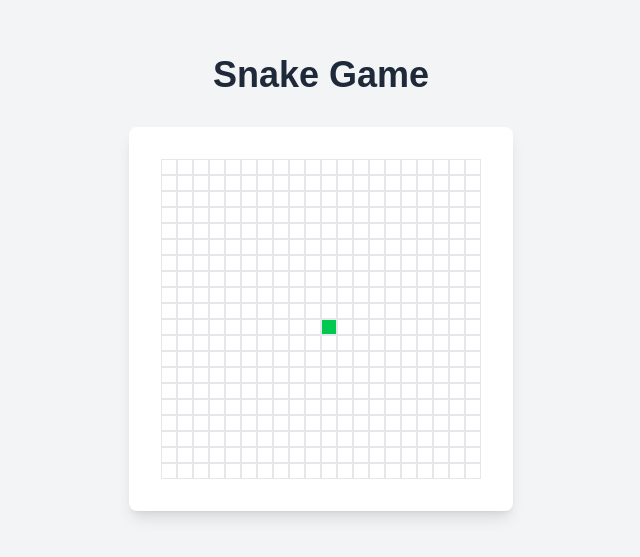
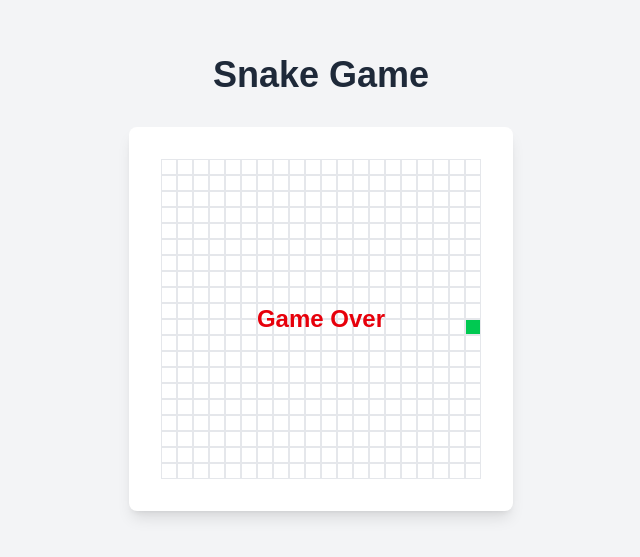
Before and after one commit to Bjornkjohnson/cool_site, a Next.js app: page /snake in a window 1280 px wide. Shown: the part 117-674 px from the top of the page, without its empty margins (319-959 px from the left). Built offline with nearby package versions, Linux system fonts and the light colour scheme.

Commit message:
Enhance SnakeGame component with direction control, game over state, and collision detection

```diff
--- a/src/components/SnakeGame.tsx
+++ b/src/components/SnakeGame.tsx
@@ -1,35 +1,74 @@
 'use client';
 
-import { useState, useEffect } from 'react';
+import { useState, useEffect, useRef } from 'react';
 
 const GRID_SIZE = 20;
-const CELL_SIZE = 20;
+
+const DIRECTIONS = {
+  UP: { x: 0, y: -1 },
+  DOWN: { x: 0, y: 1 },
+  LEFT: { x: -1, y: 0 },
+  RIGHT: { x: 1, y: 0 },
+};
 
 export default function SnakeGame() {
   const [snake, setSnake] = useState([{ x: 10, y: 10 }]);
-  const [direction, setDirection] = useState('RIGHT');
+  const [direction, setDirection] = useState<'UP' | 'DOWN' | 'LEFT' | 'RIGHT'>('RIGHT');
+  const [gameOver, setGameOver] = useState(false);
+  const directionRef = useRef<'UP' | 'DOWN' | 'LEFT' | 'RIGHT'>(direction);
 
+  // Keep directionRef in sync
+  useEffect(() => {
+    directionRef.current = direction;
+  }, [direction]);
+
+  // Handle keyboard input
   useEffect(() => {
     const handleKeyPress = (e: KeyboardEvent) => {
       switch (e.key) {
         case 'ArrowUp':
-          setDirection('UP');
+          if (directionRef.current !== 'DOWN') setDirection('UP');
           break;
         case 'ArrowDown':
-          setDirection('DOWN');
+          if (directionRef.current !== 'UP') setDirection('DOWN');
           break;
         case 'ArrowLeft':
-          setDirection('LEFT');
+          if (directionRef.current !== 'RIGHT') setDirection('LEFT');
           break;
         case 'ArrowRight':
-          setDirection('RIGHT');
+          if (directionRef.current !== 'LEFT') setDirection('RIGHT');
           break;
       }
     };
-
     window.addEventListener('keydown', handleKeyPress);
     return () => window.removeEventListener('keydown', handleKeyPress);
   }, []);
+
+  // Move the snake
+  useEffect(() => {
+    if (gameOver) return;
+    const interval = setInterval(() => {
+      setSnake(prevSnake => {
+        const newHead = {
+          x: prevSnake[0].x + DIRECTIONS[directionRef.current].x,
+          y: prevSnake[0].y + DIRECTIONS[directionRef.current].y,
+        };
+        // Check wall collision
+        if (
+          newHead.x < 0 ||
+          newHead.x >= GRID_SIZE ||
+          newHead.y < 0 ||
+          newHead.y >= GRID_SIZE
+        ) {
+          setGameOver(true);
+          return prevSnake;
+        }
+        // Move snake (no food yet, so just move head and remove tail)
+        return [newHead, ...prevSnake.slice(0, -1)];
+      });
+    }, 200);
+    return () => clearInterval(interval);
+  }, [gameOver]);
 
   return (
     <div className="w-96 h-96 bg-white rounded-lg shadow-lg p-4 flex items-center justify-center">
@@ -38,7 +77,6 @@ export default function SnakeGame() {
           const x = index % GRID_SIZE;
           const y = Math.floor(index / GRID_SIZE);
           const isSnake = snake.some(segment => segment.x === x && segment.y === y);
-
           return (
             <div
               key={index}
@@ -50,6 +88,9 @@ export default function SnakeGame() {
           );
         })}
       </div>
+      {gameOver && (
+        <div className="absolute text-2xl font-bold text-red-600">Game Over</div>
+      )}
     </div>
   );
 }
```
